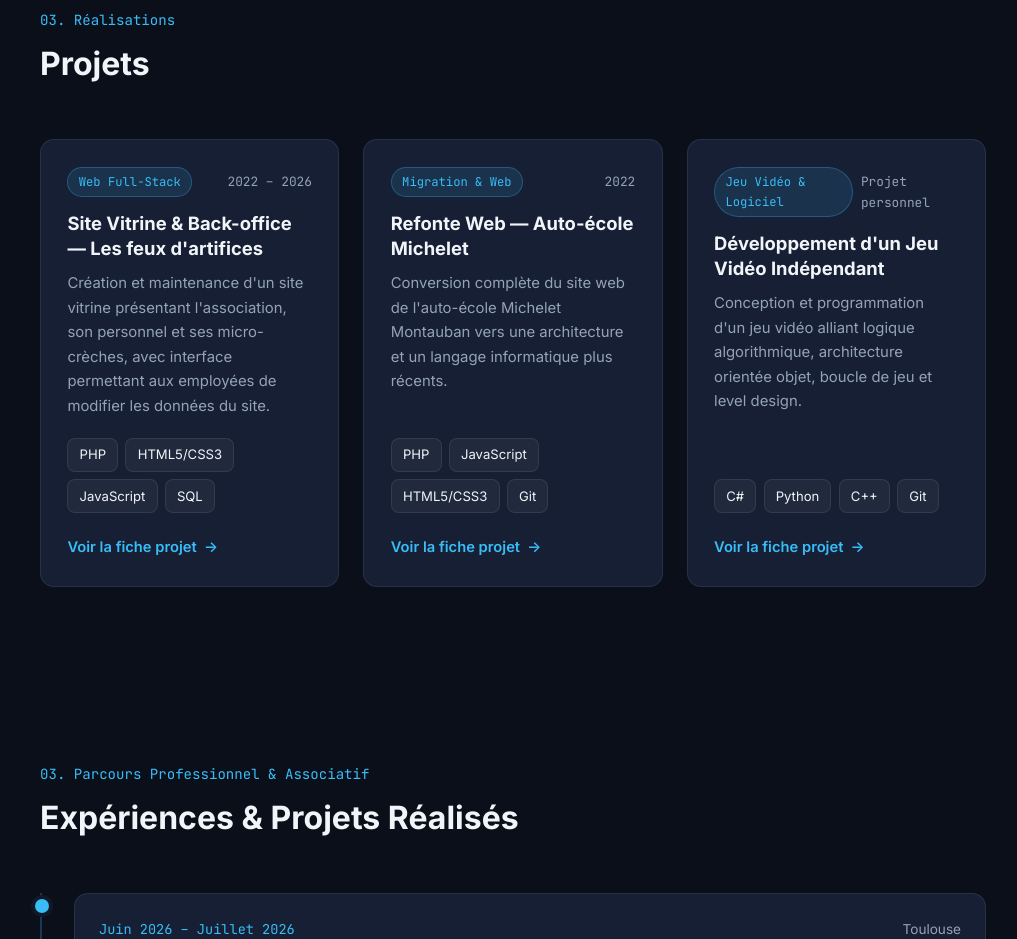
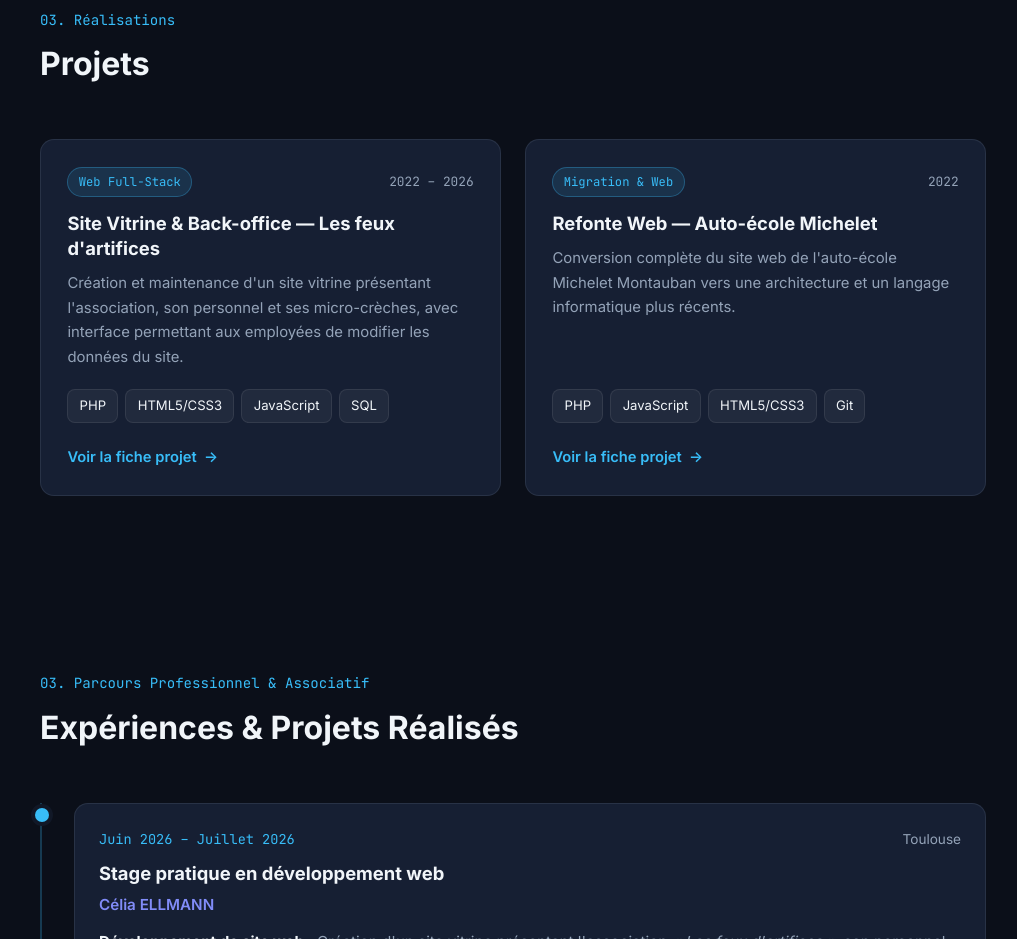
Before and after one commit to vincent-gautier/portfolio, a plain HTML site: page index.html in a window 1280 px wide. Shown: the part 2760-3699 px from the top of the page, without its empty margins (262-1279 px from the left). Drawn offline with Linux system fonts and the light colour scheme.

Commit message:
Update index.html

```diff
--- a/index.html
+++ b/index.html
@@ -438,26 +438,6 @@
             </a>
           </article>
 
-          <article class="project-card">
-            <div class="project-card-top">
-              <span class="project-badge">Jeu Vidéo &amp; Logiciel</span>
-              <span class="project-date">Projet personnel</span>
-            </div>
-            <h3>Développement d'un Jeu Vidéo Indépendant</h3>
-            <p class="project-desc">
-              Conception et programmation d'un jeu vidéo alliant logique algorithmique, architecture orientée objet,
-              boucle de jeu et level design.
-            </p>
-            <div class="project-tags">
-              <span class="tech-tag">C#</span>
-              <span class="tech-tag">Python</span>
-              <span class="tech-tag">C++</span>
-              <span class="tech-tag">Git</span>
-            </div>
-            <a href="projets/creation-jeu-video.html" class="project-link">
-              Voir la fiche projet <span aria-hidden="true">→</span>
-            </a>
-          </article>
         </div>
       </div>
     </section>
```
